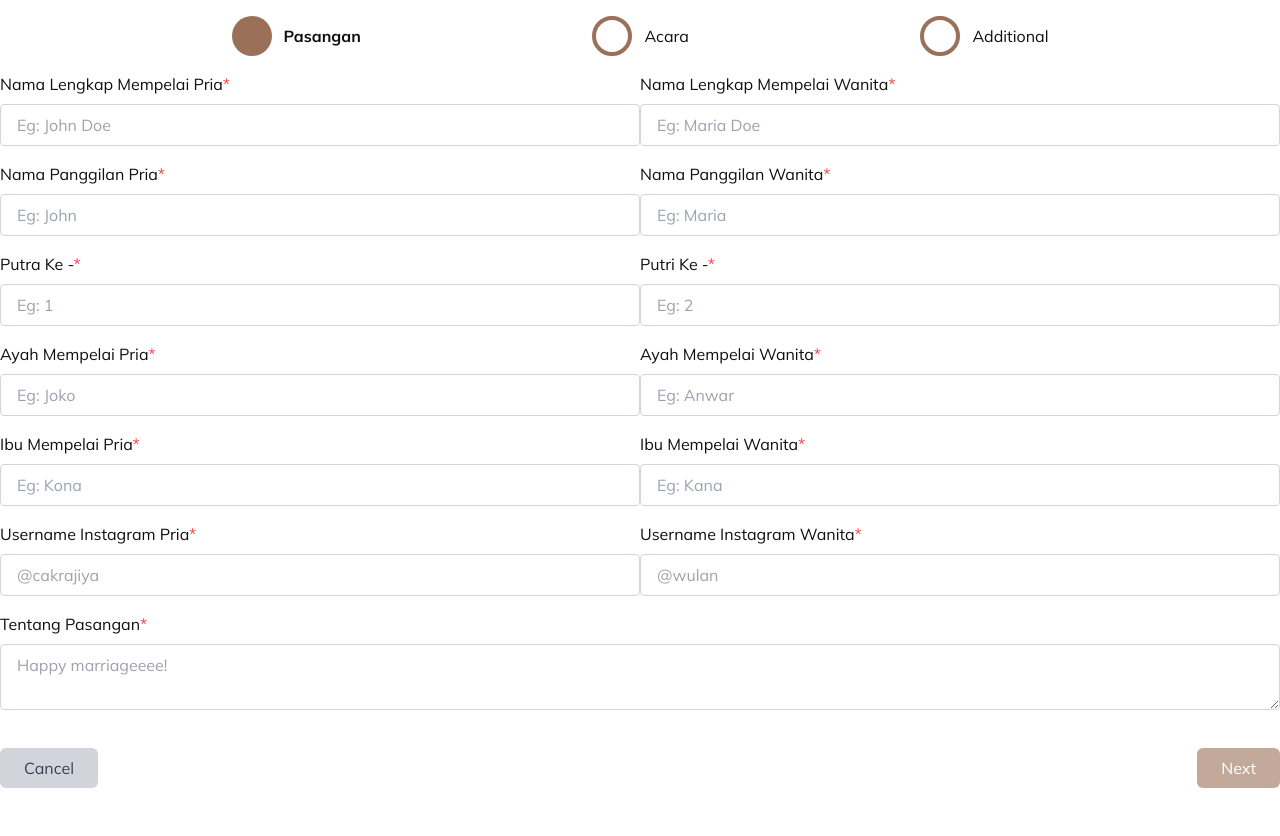
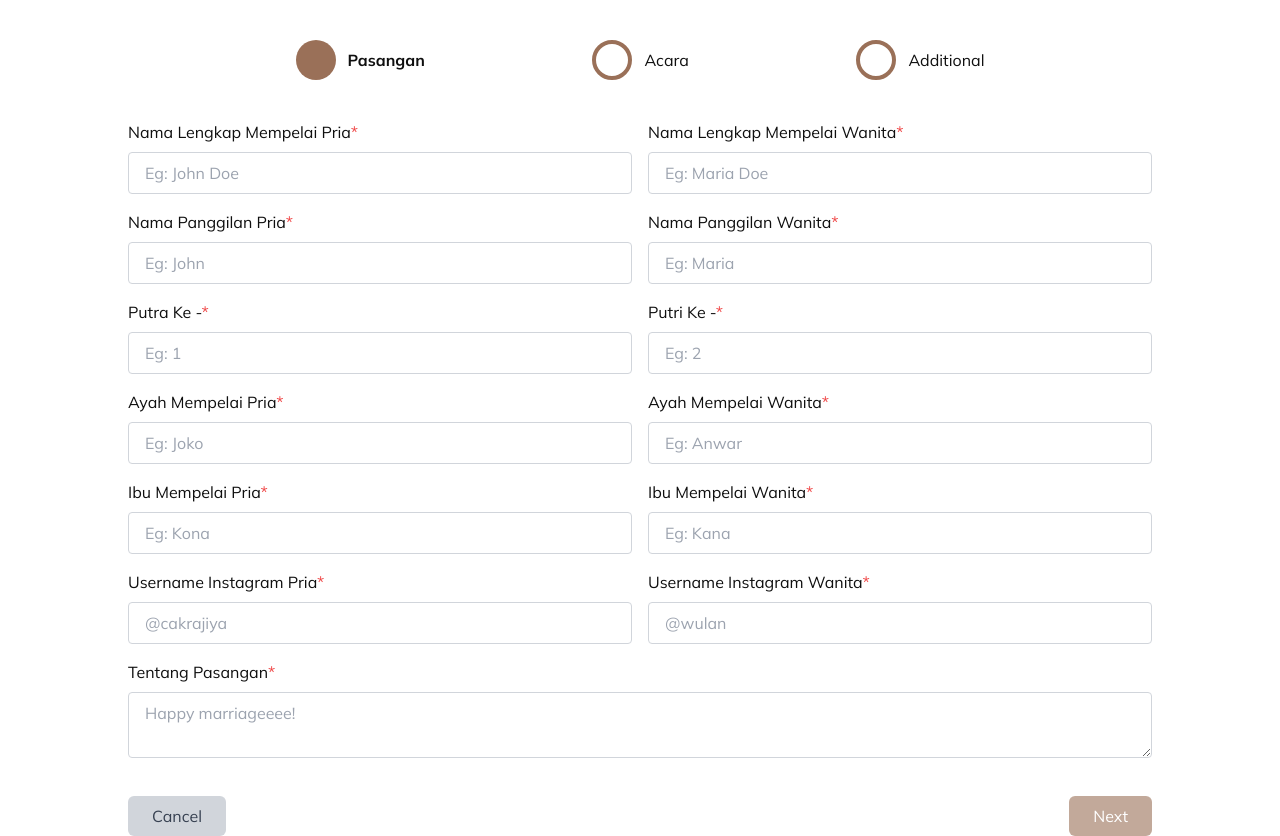
Before and after one commit to HaiKeijiro/Teruntuk, a React (Vite) app: page /template-undangan/buat-undangan in a window 1280 px wide. Before the commit the page ends 800 px from the top, so only its background shows below. Built offline with nearby package versions, Linux system fonts and the light colour scheme; a web font is replaced by a local one.

Commit message:
Local storage store input as expected

```diff
--- a/src/Components/CreateTemplateForm/FormField.jsx
+++ b/src/Components/CreateTemplateForm/FormField.jsx
@@ -11,8 +11,9 @@ const FormField = ({
   options = [],
   component: Component,
   gridCols,
+  onChange
 }) => (
-  <div className={`mb-4 ${gridCols}`}>
+  <div className={`${gridCols}`}>
     <label htmlFor={name} className="block mb-2 capitalize">
       {label}
       <span className="text-red-500">*</span>
@@ -25,6 +26,7 @@ const FormField = ({
         className="w-full border border-gray-300 px-4 py-2 rounded"
         placeholder={placeholder}
         aria-label={label}
+        onChange={onChange}
       />
     ) : select ? (
       <Field
@@ -33,6 +35,7 @@ const FormField = ({
         name={name}
         className="w-full border border-gray-300 px-4 py-2 rounded focus:outline-none"
         aria-label={label}
+        onChange={onChange}
       >
         <option value="" disabled>
           Please select
@@ -53,6 +56,7 @@ const FormField = ({
         className="w-full border border-gray-300 px-4 py-2 rounded"
         placeholder={placeholder}
         aria-label={label}
+        onChange={onChange}
       />
     )}
     <ErrorMessage
--- a/src/Components/CreateTemplateForm/StepProgressForm.jsx
+++ b/src/Components/CreateTemplateForm/StepProgressForm.jsx
@@ -4,7 +4,7 @@ import { Check } from "../../assets/Icons";
 const steps = [{ name: "Pasangan" }, { name: "Acara" }, { name: "Additional" }];
 
 const StepProgressForm = ({ currentStep }) => (
-  <div className="flex justify-evenly items-center w-full mx-auto py-4">
+  <div className="flex justify-evenly items-center w-full mx-auto py-4 md:py-10">
     {steps.map((step, index) => (
       <StepItem
         key={index}
--- a/src/Pages/TemplateUndangan/BuatUndangan.jsx
+++ b/src/Pages/TemplateUndangan/BuatUndangan.jsx
@@ -18,7 +18,7 @@ const BuatUndangan = () => {
   // Combine all fields for initial values dynamically
   const allFields = [...pairingFields, ...eventFields, ...additionalFields];
   const initialValues = allFields.reduce((acc, field) => {
-    acc[field.name] = "";
+    acc[field.name] = localStorage.getItem(field.name) || "";
     return acc;
   }, {});
 
@@ -47,7 +47,7 @@ const BuatUndangan = () => {
   const currentStepConfig = steps[currentStep - 1];
 
   return (
-    <div>
+    <div className="w-4/5 mx-auto">
       <StepProgressForm currentStep={currentStep} />
       <Formik
         initialValues={initialValues}
@@ -55,10 +55,11 @@ const BuatUndangan = () => {
         validateOnMount={true}
         onSubmit={(values) => {
           console.log(values);
+          allFields.forEach(field => localStorage.removeItem(field.name))
         }}
       >
-        {({ isValid, validateForm }) => (
-          <Form className="grid grid-cols-12">
+        {({ isValid, validateForm, handleChange }) => (
+          <Form className="grid grid-cols-12 gap-4">
             {currentStepConfig?.fields.map((field) => (
               <FormField
                 key={field.name}
@@ -71,6 +72,12 @@ const BuatUndangan = () => {
                 component={field.component}
                 placeholder={field.placeholder}
                 gridCols={field.gridCols}
+                onChange={(e) => {
+                  // Call Formik's handleChange
+                  handleChange(e);
+                  // Save to local storage
+                  localStorage.setItem(field.name, e.target.value);
+                }}
               />
             ))}
 
```
